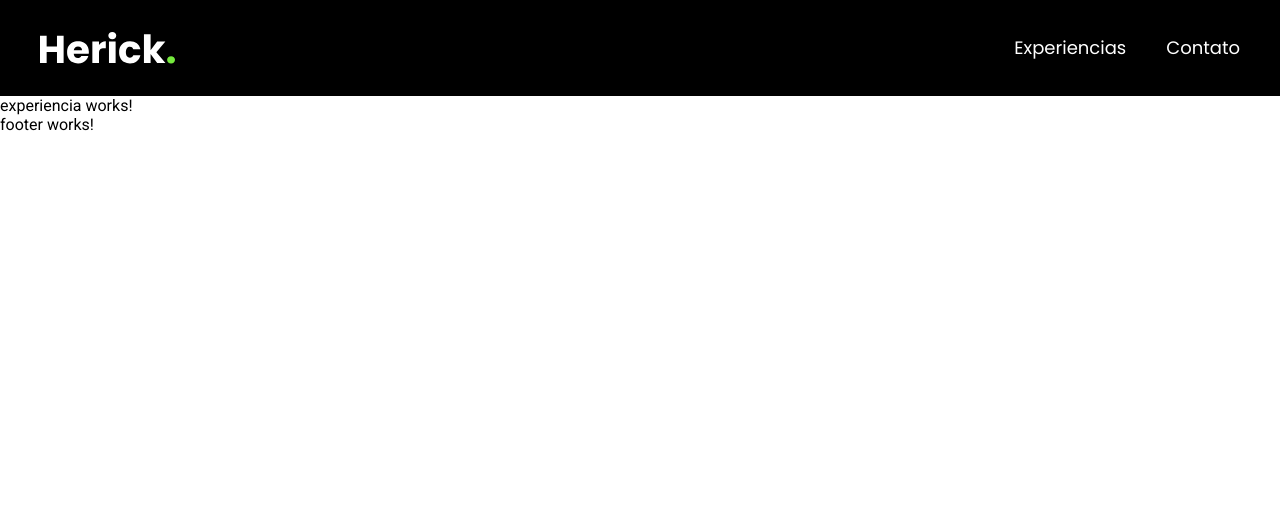
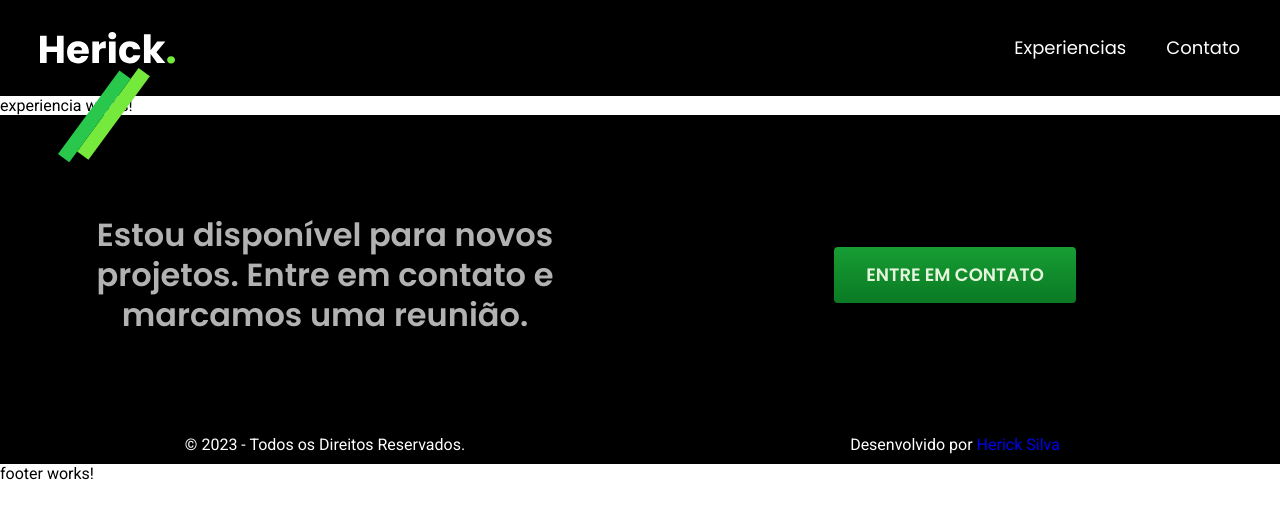
Before and after one commit to herickdevp/Desafio-Enacon, an Angular app: page /experiencia in a window 1280 px wide. Shown: the top 518 px of the page. Built offline with nearby package versions, Linux system fonts and the light colour scheme.

Commit message:
implementacao CTA

```diff
--- a/src/app/components/cta/cta.component.css
+++ b/src/app/components/cta/cta.component.css
@@ -0,0 +1,27 @@
+.contato {
+  display: grid;
+  grid-template-columns: 1fr 1fr;
+  gap: 100px;
+  padding: 100px 20px 10px 20px;
+  margin: 0 auto;
+  position: relative;
+  text-align: center;
+  align-items: center;
+}
+
+.contato::before {
+  content: "";
+  width: 128px;
+  height: 128px;
+  background: url(../../../assets/detalhe-intro.svg) no-repeat center;
+  position: absolute;
+  top: -64px;
+}
+.contatoText {
+  font: 600 2rem/1.25 "Poppins", sans-serif;
+  color: var(--c5);
+}
+
+.rodape {
+  grid-column: 1/4;
+}
--- a/src/app/components/cta/cta.component.html
+++ b/src/app/components/cta/cta.component.html
@@ -1 +1,23 @@
-<p>cta works!</p>
+<div [ngStyle]="{ 'background-color': 'black', color: 'white' }">
+  <div class="contato conteiner">
+    <p class="contatoText">
+      Estou disponível para novos projetos. Entre em contato e marcamos uma
+      reunião.
+    </p>
+
+    <div>
+      <a class="btn" routerLink="/contato">entre em contato</a>
+    </div>
+
+    <p>{{ name }} © 2023 - Todos os Direitos Reservados. <span></span></p>
+    <p>
+      Desenvolvido por
+      <a
+        class="p1"
+        href="https://www.linkedin.com/in/herick-silva-36b440134/"
+        target="_blank"
+        >Herick Silva</a
+      >
+    </p>
+  </div>
+</div>
--- a/src/app/components/cta/cta.component.ts
+++ b/src/app/components/cta/cta.component.ts
@@ -1,10 +1,10 @@
-import { Component } from '@angular/core';
+import { Component, Input } from '@angular/core';
 
 @Component({
   selector: 'app-cta',
   templateUrl: './cta.component.html',
-  styleUrls: ['./cta.component.css']
+  styleUrls: ['./cta.component.css'],
 })
 export class CtaComponent {
-
+  @Input() name: String = '';
 }
--- a/src/app/components/paginas/experiencia/experiencia.component.html
+++ b/src/app/components/paginas/experiencia/experiencia.component.html
@@ -1,3 +1,4 @@
 <app-header></app-header>
 <p>experiencia works!</p>
+<app-cta></app-cta>
 <app-footer></app-footer>
```
